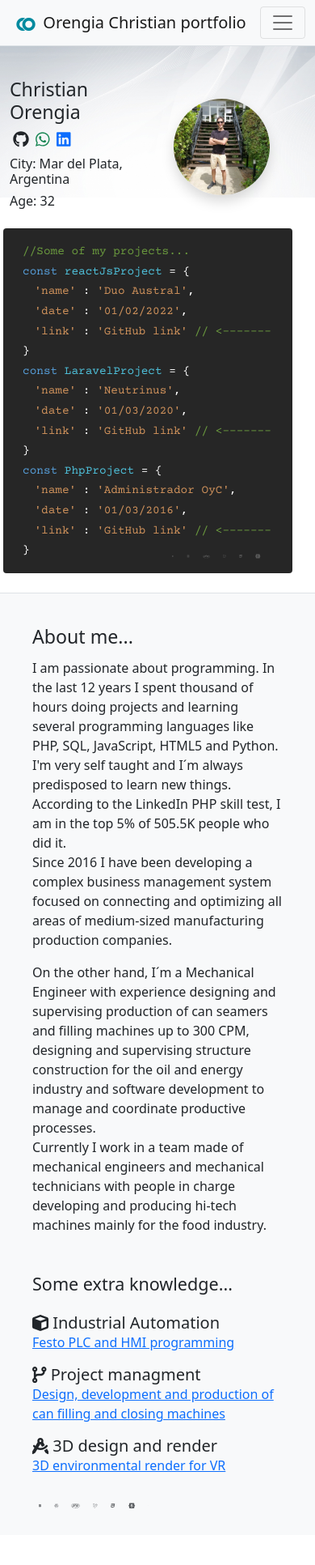
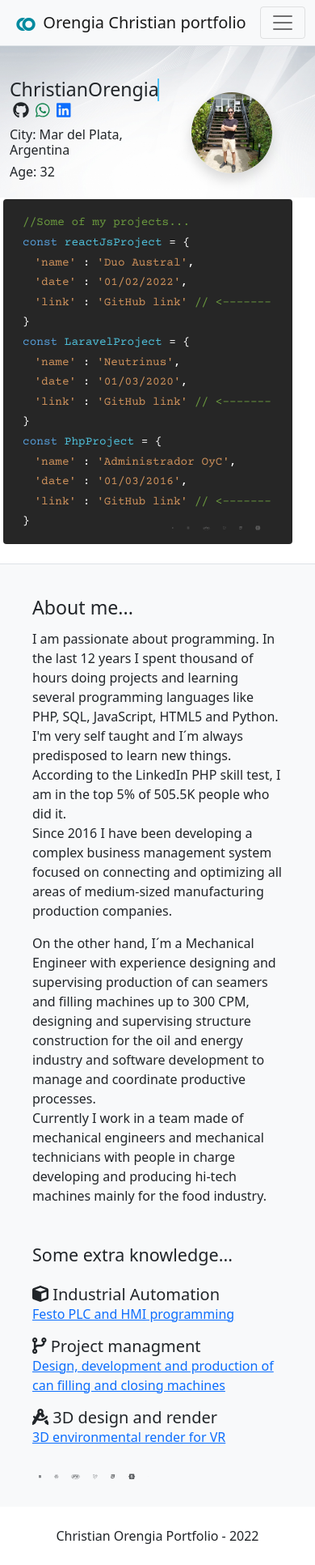
Before and after one commit to mxchristian17/portfolio, a React (Create React App) app: page / in a window 390 px wide. Shown: the whole page at 81% size. Before the commit the page ends 1896 px from the top, so only its background shows below. Built offline with nearby package versions, Linux system fonts and the light colour scheme.

Commit message:
Some code cleaning

```diff
--- a/src/App.js
+++ b/src/App.js
@@ -6,6 +6,7 @@ import Contact from './Components/Contact/Contact';
 import Navbar from './Components/Navbar/Navbar.js';
 import Projects from './Components/Projects/Projects';
 import VrView from './Components/VrView/VrView';
+import Footer from './Components/Footer/Footer';
 
 function App() {
 
@@ -26,6 +27,7 @@ function App() {
           <Route path="vr" element={<VrView />} />
         </Routes>
       </GeneralContextProvider>
+      <Footer />
     </div>
   );
 }
--- /dev/null
+++ b/src/Components/AboutMe/AboutMe.js
@@ -0,0 +1,16 @@
+import React from 'react'
+
+const AboutMe = () => {
+  return (
+    <div className="col-lg-6 text-start px-4 py-3">
+        <h3 className="pb-1">About me...</h3>
+        <p>I am passionate about programming. In the last 12 years I spent thousand of hours doing projects and learning several programming languages like PHP, SQL, JavaScript, HTML5 and Python. I'm very self taught and I´m always predisposed to learn new things.<br />
+        According to the LinkedIn PHP skill test, I am in the top 5% of 505.5K people who did it.<br />
+        Since 2016 I have been developing a complex business management system focused on connecting and optimizing all areas of medium-sized manufacturing production companies.</p>
+        <p>On the other hand, I´m a Mechanical Engineer with experience designing and supervising production of can seamers and filling machines up to 300 CPM, designing and supervising structure construction for the oil and energy industry and software development to manage and coordinate productive processes.<br />
+        Currently I work in a team made of mechanical engineers and mechanical technicians with people in charge developing and producing hi-tech machines mainly for the food industry.</p>
+    </div>
+  )
+}
+
+export default AboutMe
--- /dev/null
+++ b/src/Components/ExtraKnowledge/ExtraKnowledge.js
@@ -0,0 +1,35 @@
+import React from 'react'
+import { FontAwesomeIcon } from '@fortawesome/react-fontawesome'
+import { faCodeBranch, faCompassDrafting, faCube } from '@fortawesome/free-solid-svg-icons'
+import { faBootstrap, faCss3, faGitSquare, faHtml5, faLaravel, faPhp, faReact } from '@fortawesome/free-brands-svg-icons'
+import { Link } from 'react-router-dom';
+
+const ExtraKnowledge = () => {
+  return (
+    <div className="col-lg-4 text-start px-4 py-3">
+        <h4>Some extra knowledge...</h4>
+
+        <h5 className="pt-3 mb-0"><FontAwesomeIcon icon={faCube} /> Industrial Automation</h5>
+        <a href="https://youtu.be/N-JrJYE6JDA?t=15" target="_blank" rel="noreferrer" className="h6" alt="PLC and HMI programming">Festo PLC and HMI programming</a>
+
+        <h5 className="pt-3 mb-0"><FontAwesomeIcon icon={faCodeBranch} /> Project managment</h5>
+        <a href="https://youtu.be/jQh6dEYE2hg" target="_blank" rel="noreferrer" className="h6" alt="Project managment">Design, development and production of can filling and closing machines</a>
+
+        <h5 className="pt-3 mb-0"><FontAwesomeIcon icon={faCompassDrafting} /> 3D design and render</h5>
+        <Link to="/vr" className="h6">3D environmental render for VR</Link>
+
+        <div className="pt-4 h4 opacity-75">
+        <FontAwesomeIcon className="px-2" icon={ faGitSquare } />
+        <FontAwesomeIcon className="px-2" icon={ faReact } />
+        <FontAwesomeIcon className="px-2" icon={ faPhp } />
+        <FontAwesomeIcon className="px-2" icon={ faLaravel } />
+        <FontAwesomeIcon className="px-2" icon={ faCss3 } />
+        <FontAwesomeIcon className="px-2" icon={ faBootstrap } />
+        <FontAwesomeIcon className="px-2" icon={ faHtml5 } />
+        </div>
+
+    </div>
+  )
+}
+
+export default ExtraKnowledge
--- /dev/null
+++ b/src/Components/Footer/Footer.js
@@ -0,0 +1,9 @@
+import React from 'react'
+
+const Footer = () => {
+  return (
+    <footer className="w-100 py-4 flex-shrink-0">Christian Orengia Portfolio - 2022</footer>
+  )
+}
+
+export default Footer
--- a/src/Components/Home/Home.js
+++ b/src/Components/Home/Home.js
@@ -1,55 +1,27 @@
 import React from 'react'
-import { FontAwesomeIcon } from '@fortawesome/react-fontawesome'
-import { faCodeBranch, faCompassDrafting, faCube } from '@fortawesome/free-solid-svg-icons'
-import { faBootstrap, faCss3, faGitSquare, faHtml5, faLaravel, faPhp, faReact } from '@fortawesome/free-brands-svg-icons'
-import { Link } from 'react-router-dom';
 import Console from '../Console/Console'
 import '../Home/Typing.css'
 import Profile from '../Profile/Profile'
+import AboutMe from '../AboutMe/AboutMe';
+import ExtraKnowledge from '../ExtraKnowledge/ExtraKnowledge';
 
 const Home = () => {
 
   return (
     <div className="container-fluid">
+
       <div className="w-100 top-0 py-md-4 d-flex align-items-center">
         <div className="row w-100 py-4 px-1 px-md-4 justify-content-md-center">
           <Profile />
           <Console />
         </div>
       </div>
+
       <div className="row px-3 px-md-4 pt-4 justify-content-md-center bg-light border-top">
-        <div className="col-lg-6 text-start px-4 py-3">
-          <h3 className="pb-1">About me...</h3>
-          <p>I am passionate about programming. In the last 12 years I spent thousand of hours doing projects and learning several programming languages like PHP, SQL, JavaScript, HTML5 and Python. I'm very self taught and I´m always predisposed to learn new things.<br />
-          According to the LinkedIn PHP skill test, I am in the top 5% of 505.5K people who did it.<br />
-          Since 2016 I have been developing a complex business management system focused on connecting and optimizing all areas of medium-sized manufacturing production companies.</p>
-          <p>On the other hand, I´m a Mechanical Engineer with experience designing and supervising production of can seamers and filling machines up to 300 CPM, designing and supervising structure construction for the oil and energy industry and software development to manage and coordinate productive processes.<br />
-          Currently I work in a team made of mechanical engineers and mechanical technicians with people in charge developing and producing hi-tech machines mainly for the food industry.</p>
-        </div>
-        <div className="col-lg-4 text-start px-4 py-3">
-          <h4>Some extra knowledge...</h4>
+        <AboutMe />
+        <ExtraKnowledge />
+      </div>
 
-          <h5 className="pt-3 mb-0"><FontAwesomeIcon icon={faCube} /> Industrial Automation</h5>
-          <a href="https://youtu.be/N-JrJYE6JDA?t=15" target="_blank" rel="noreferrer" className="h6" alt="PLC and HMI programming">Festo PLC and HMI programming</a>
-
-          <h5 className="pt-3 mb-0"><FontAwesomeIcon icon={faCodeBranch} /> Project managment</h5>
-          <a href="https://youtu.be/jQh6dEYE2hg" target="_blank" rel="noreferrer" className="h6" alt="Project managment">Design, development and production of can filling and closing machines</a>
-
-          <h5 className="pt-3 mb-0"><FontAwesomeIcon icon={faCompassDrafting} /> 3D design and render</h5>
-          <Link to="/vr" className="h6">3D environmental render for VR</Link>
-
-          <div className="pt-4 h4 opacity-75">
-            <FontAwesomeIcon className="px-2" icon={ faGitSquare } />
-            <FontAwesomeIcon className="px-2" icon={ faReact } />
-            <FontAwesomeIcon className="px-2" icon={ faPhp } />
-            <FontAwesomeIcon className="px-2" icon={ faLaravel } />
-            <FontAwesomeIcon className="px-2" icon={ faCss3 } />
-            <FontAwesomeIcon className="px-2" icon={ faBootstrap } />
-            <FontAwesomeIcon className="px-2" icon={ faHtml5 } />
-          </div>
-
-        </div>
-      </div>
     </div>
   )
 }
--- a/src/Components/Profile/Profile.js
+++ b/src/Components/Profile/Profile.js
@@ -1,35 +1,20 @@
 import React from 'react'
-import { FontAwesomeIcon } from '@fortawesome/react-fontawesome'
-import { faGithub, faWhatsapp, faLinkedin } from '@fortawesome/free-brands-svg-icons'
+import ProfileData from './ProfileData'
+
 
 const Profile = () => {
   return (
     <div className="col-md-6 col-lg-4 text-center px-2 py-3 d-flex align-items-center">
-        <div className="row d-flex align-items-center">
-        <div className="col d-md-none text-start text-sm-center">
-            <h3 className="py-0">Christian Orengia</h3>
-            <h5>
-            <a href="https://github.com/mxchristian17" rel="noreferrer" alt="GitHub" target="_blank" className="px-1 text-dark text-decoration-none"><FontAwesomeIcon icon={faGithub} swapOpacity /></a>
-            <a href="https://api.whatsapp.com/send?phone=5492235377049&text=Hi%20Christian!" rel="noreferrer" alt="Whatsapp" target="_blank" className="px-1 text-success text-decoration-none"><FontAwesomeIcon icon={faWhatsapp} swapOpacity /></a>
-            <a href="https://www.linkedin.com/in/orengiachristian/" rel="noreferrer" alt="LinkedIn" target="_blank" className="px-1 text-primary text-decoration-none"><FontAwesomeIcon icon={faLinkedin} swapOpacity /></a>
-            </h5>
-            <h6 className="py-0">City: Mar del Plata, Argentina</h6>
-            <h6 className="py-0">Age: 32</h6>
+      <div className="row d-flex align-items-center">
+
+        <div className="col d-md-none text-start text-sm-center"><ProfileData /></div>
+
+        <div className="col">
+          <img src="/images/CEO.png" className="w-75 align-middle rounded-circle shadow" alt="avatar" />
+          <div className="d-none d-md-block pt-2"><ProfileData /></div>
         </div>
-        <div className="col">
-            <img src="/images/CEO.png" className="w-75 align-middle rounded-circle shadow" alt="avatar" />
-            <div className="d-none d-md-block pt-2">
-            <div className="d-flex align-items-center justify-content-center"><div className="typing"><h3 className="py-0">ChristianOrengia</h3></div></div>
-            <h5>
-                <a href="https://github.com/mxchristian17" rel="noreferrer" alt="GitHub" target="_blank" className="px-1 text-dark text-decoration-none"><FontAwesomeIcon icon={faGithub} swapOpacity /></a>
-                <a href="https://api.whatsapp.com/send?phone=5492235377049&text=Hi%20Christian!I%20want%20to%20offer%20you%20a%20job!" rel="noreferrer" alt="Whatsapp" target="_blank" className="px-1 text-success text-decoration-none"><FontAwesomeIcon icon={faWhatsapp} swapOpacity /></a>
-                <a href="https://www.linkedin.com/in/orengiachristian/" rel="noreferrer" alt="LinkedIn" target="_blank" className="px-1 text-primary text-decoration-none"><FontAwesomeIcon icon={faLinkedin} swapOpacity /></a>
-            </h5>
-            <h6 className="py-0">City: Mar del Plata, Argentina</h6>
-            <h6 className="py-0">Age: 32</h6>
-            </div>
-        </div>
-        </div>
+
+      </div>
     </div>
   )
 }
--- /dev/null
+++ b/src/Components/Profile/ProfileData.js
@@ -0,0 +1,20 @@
+import React from 'react'
+import { FontAwesomeIcon } from '@fortawesome/react-fontawesome'
+import { faGithub, faWhatsapp, faLinkedin } from '@fortawesome/free-brands-svg-icons'
+
+const ProfileData = () => {
+  return (
+    <div>
+        <div className="d-flex align-items-start align-items-sm-center justify-content-start justify-content-sm-center"><div className="typing"><h3 className="py-0">ChristianOrengia</h3></div></div>
+        <h5>
+            <a href="https://github.com/mxchristian17" rel="noreferrer" alt="GitHub" target="_blank" className="px-1 text-dark text-decoration-none"><FontAwesomeIcon icon={faGithub} swapOpacity /></a>
+            <a href="https://api.whatsapp.com/send?phone=5492235377049&text=Hi%20Christian!I%20want%20to%20offer%20you%20a%20job!" rel="noreferrer" alt="Whatsapp" target="_blank" className="px-1 text-success text-decoration-none"><FontAwesomeIcon icon={faWhatsapp} swapOpacity /></a>
+            <a href="https://www.linkedin.com/in/orengiachristian/" rel="noreferrer" alt="LinkedIn" target="_blank" className="px-1 text-primary text-decoration-none"><FontAwesomeIcon icon={faLinkedin} swapOpacity /></a>
+        </h5>
+        <h6 className="py-0">City: Mar del Plata, Argentina</h6>
+        <h6 className="py-0">Age: 32</h6>
+    </div>
+  )
+}
+
+export default ProfileData
```
